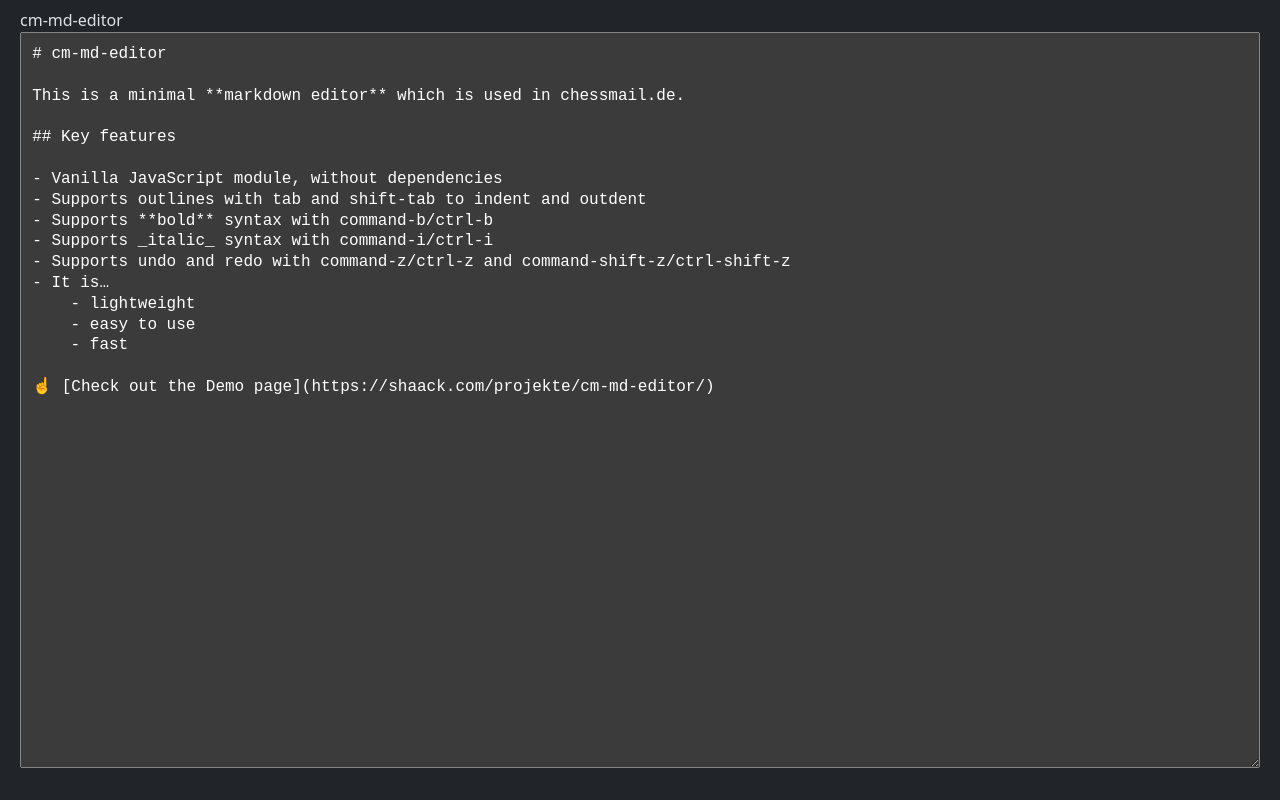
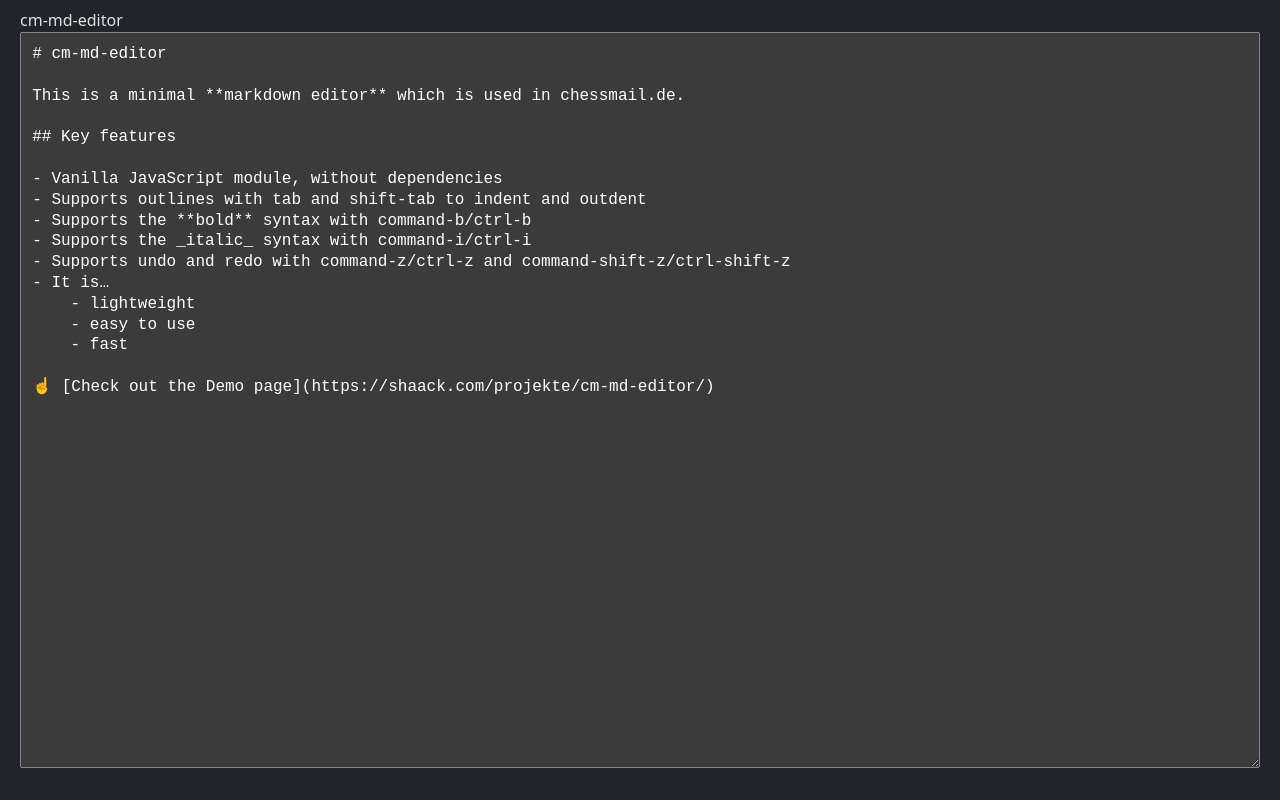
Before and after one commit to shaack/cm-md-editor, a plain HTML site: page index.html in a window 1280 px wide. Drawn offline with nearby package versions, Linux system fonts and the light colour scheme.

Commit message:
minor text changes

```diff
--- a/index.html
+++ b/index.html
@@ -31,8 +31,8 @@
 
 - Vanilla JavaScript module, without dependencies
 - Supports outlines with tab and shift-tab to indent and outdent
-- Supports **bold** syntax with command-b/ctrl-b
-- Supports _italic_ syntax with command-i/ctrl-i
+- Supports the **bold** syntax with command-b/ctrl-b
+- Supports the _italic_ syntax with command-i/ctrl-i
 - Supports undo and redo with command-z/ctrl-z and command-shift-z/ctrl-shift-z
 - It is…
 	- lightweight
```
